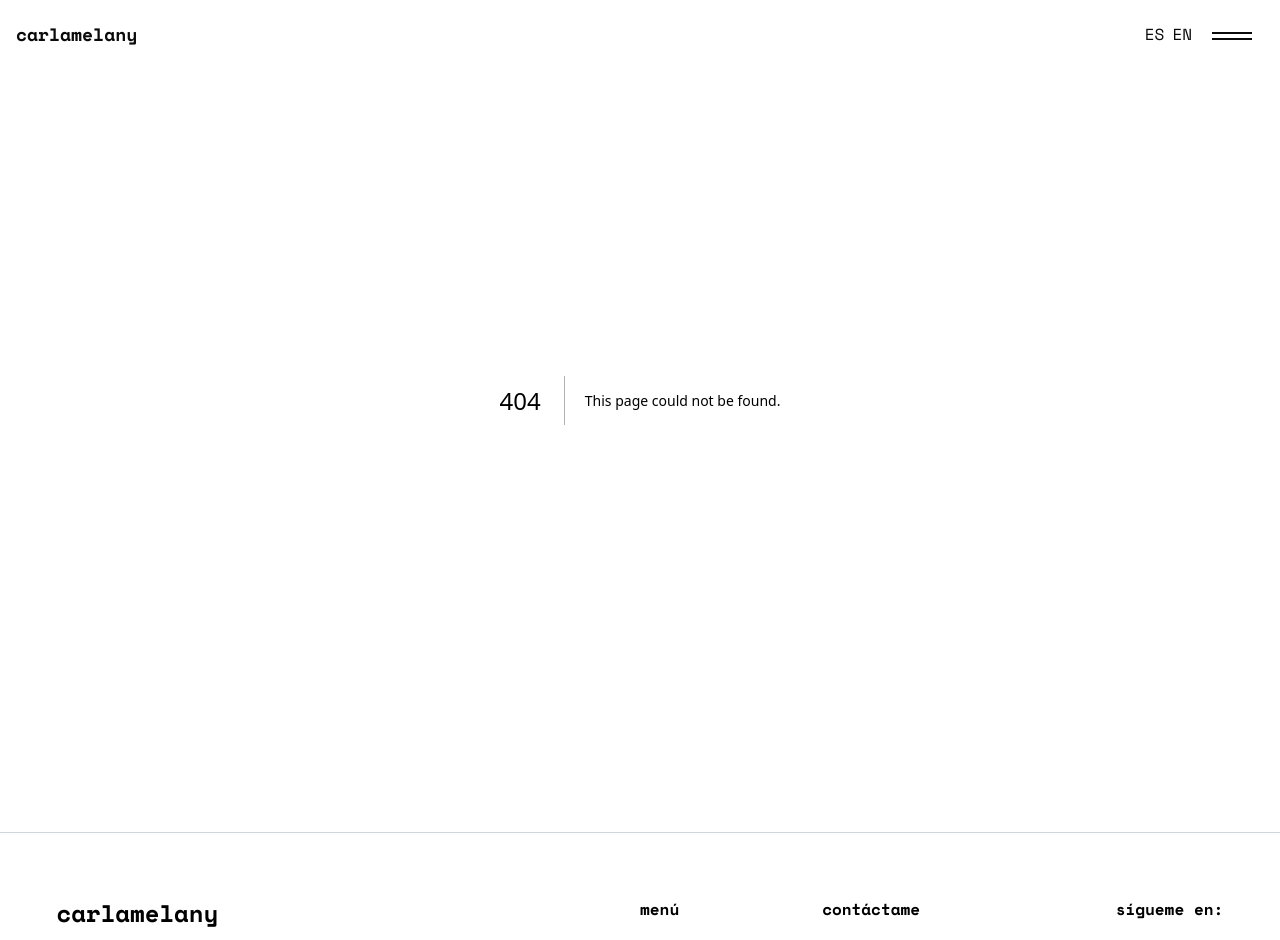
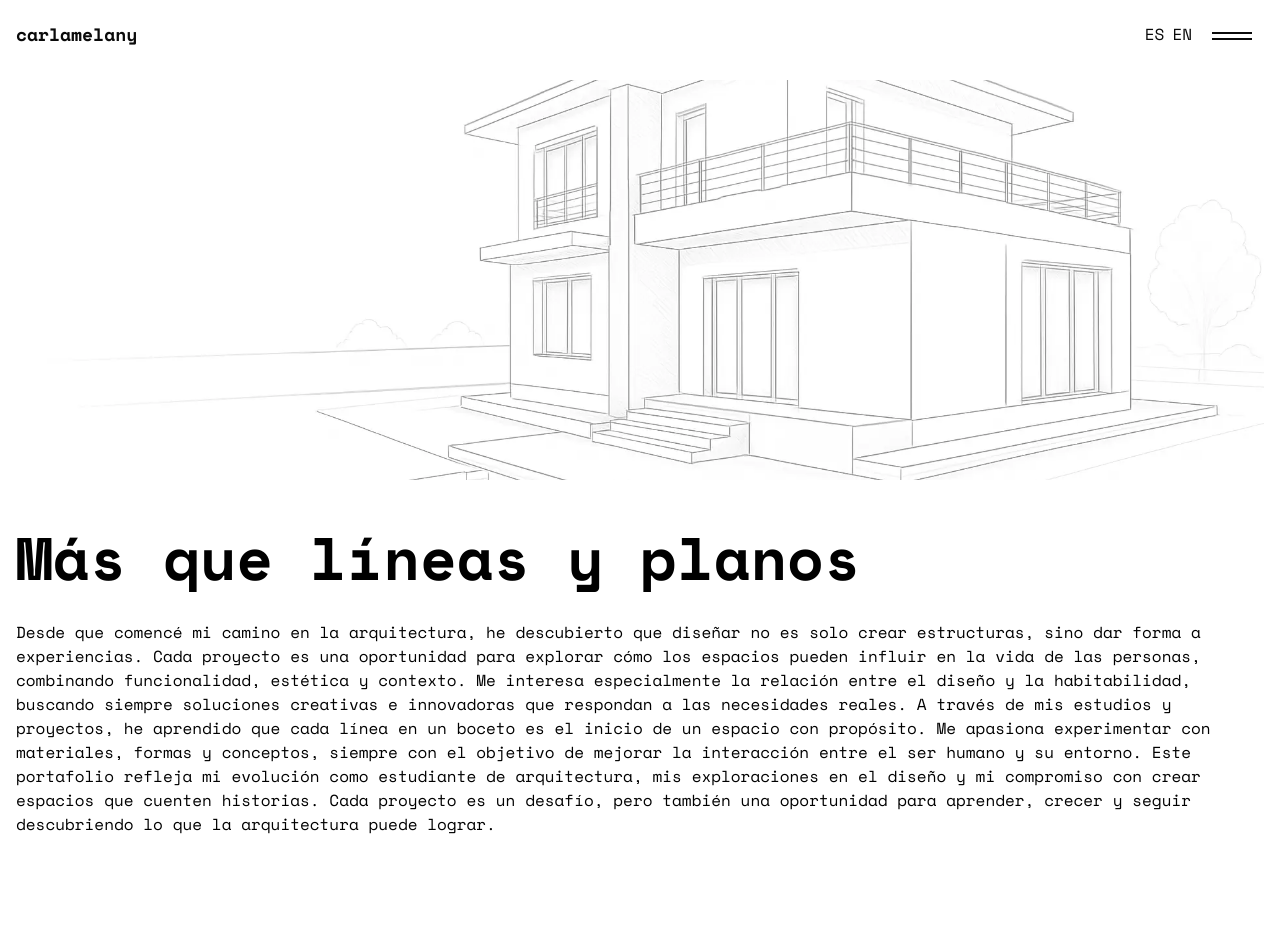
Before and after one commit to eMartin94/carlamelany, a Next.js app: page /about in a window 1280 px wide. Before the commit this address had no page. Shown: the top 940 px of the page. Built offline with nearby package versions, Linux system fonts and the light colour scheme.

Commit message:
add about page

```diff
--- /dev/null
+++ b/src/app/about/page.jsx
@@ -0,0 +1,11 @@
+import { AboutSection } from '@/components/sections/AboutSection';
+import { AchievementsSection } from '@/components/sections/AchievementsSection';
+
+export default function About() {
+  return (
+    <>
+      <AboutSection />
+      <AchievementsSection />
+    </>
+  );
+}
--- /dev/null
+++ b/src/components/sections/AboutSection.jsx
@@ -0,0 +1,61 @@
+'use client';
+import React, { useEffect, useRef } from 'react';
+import Image from 'next/image';
+import gsap from 'gsap';
+import { ScrollTrigger } from 'gsap/ScrollTrigger';
+
+gsap.registerPlugin(ScrollTrigger);
+
+export const AboutSection = () => {
+  const aboutRef = useRef(null);
+
+  useEffect(() => {
+    const elements = aboutRef.current.children;
+    const tl = gsap.timeline();
+    tl.fromTo(
+      elements[1],
+      { opacity: 0, y: 50 },
+      { opacity: 1, y: 0, duration: 1, ease: 'power2.inOut' }
+    );
+    tl.fromTo(
+      elements[2],
+      { opacity: 0, y: 50 },
+      { opacity: 1, y: 0, duration: 1, ease: 'power2.inOut' },
+      '-=0.5'
+    );
+  }, []);
+
+  return (
+    <section>
+      <div className='w-full max-w-7xl flex flex-col gap-4 px-4' ref={aboutRef}>
+        <div className='w-full flex justify-center items-center mb-8'>
+          <Image
+            src='/img-hero.webp'
+            alt='about'
+            width={800}
+            height={500}
+            className='w-full max-h-[200px] sm:max-h-[400px] object-cover'
+          />
+        </div>
+        <h3>Más que líneas y planos</h3>
+        <p className='mt-4'>
+          Desde que comencé mi camino en la arquitectura, he descubierto que
+          diseñar no es solo crear estructuras, sino dar forma a experiencias.
+          Cada proyecto es una oportunidad para explorar cómo los espacios
+          pueden influir en la vida de las personas, combinando funcionalidad,
+          estética y contexto. Me interesa especialmente la relación entre el
+          diseño y la habitabilidad, buscando siempre soluciones creativas e
+          innovadoras que respondan a las necesidades reales. A través de mis
+          estudios y proyectos, he aprendido que cada línea en un boceto es el
+          inicio de un espacio con propósito. Me apasiona experimentar con
+          materiales, formas y conceptos, siempre con el objetivo de mejorar la
+          interacción entre el ser humano y su entorno. Este portafolio refleja
+          mi evolución como estudiante de arquitectura, mis exploraciones en el
+          diseño y mi compromiso con crear espacios que cuenten historias. Cada
+          proyecto es un desafío, pero también una oportunidad para aprender,
+          crecer y seguir descubriendo lo que la arquitectura puede lograr.
+        </p>
+      </div>
+    </section>
+  );
+};
--- /dev/null
+++ b/src/components/sections/AchievementsSection.jsx
@@ -0,0 +1,82 @@
+'use client';
+
+import React, { useEffect, useRef } from 'react';
+import gsap from 'gsap';
+import { ScrollTrigger } from 'gsap/ScrollTrigger';
+
+gsap.registerPlugin(ScrollTrigger);
+
+export const AchievementsSection = () => {
+  const titleRef = useRef(null);
+  const achievementsRef = useRef([]);
+
+  useEffect(() => {
+    const title = titleRef.current;
+    gsap.fromTo(
+      title,
+      { opacity: 0, y: 50 },
+      {
+        opacity: 1,
+        y: 0,
+        duration: 1,
+        ease: 'power2.inOut',
+        scrollTrigger: {
+          trigger: title,
+          start: 'top 90%',
+          toggleActions: 'play none none reverse',
+        },
+      }
+    );
+
+    const elements = achievementsRef.current;
+    elements.forEach((achievement, i) => {
+      if (!achievement) return;
+      gsap.fromTo(
+        achievement,
+        { opacity: 0, y: 20 },
+        {
+          opacity: 1,
+          y: 0,
+          duration: 1,
+          delay: i * 0.15,
+          ease: 'power3.inOut',
+          scrollTrigger: {
+            trigger: achievement,
+            start: 'top 100%',
+            toggleActions: 'play none none reverse',
+          },
+        }
+      );
+    });
+  }, []);
+  return (
+    <section>
+      <div className='w-full max-w-7xl flex flex-col gap-4 px-4'>
+        <h3 className='text-center' ref={titleRef}>
+          Estudios y logros
+        </h3>
+        <div className='w-full mt-8'>
+          {Array.from({ length: 10 }, (_, i) => (
+            <div
+              key={i}
+              className='flex flex-col sm:flex-row w-full pb-2 mb-4 border-b-2 border-gray-100 px-0'
+              ref={(el) => (achievementsRef.current[i] = el)}
+            >
+              <div className='text-left sm:text-right w-full sm:w-1/2 block'>
+                <strong className='mr-2 block sm:inline float-left sm:float-none w-[44px] sm:w-auto'>
+                  2025
+                </strong>
+                <span className='block sm:inline float-left sm:float-none w-[calc(100%-52px)] sm:w-auto'>
+                  Cursando el último año de la carrera de Arquitectura
+                </span>
+              </div>
+              <div className='w-full sm:w-1/2 pl-[52px]  font-bold pt-2 sm:pt-0'>
+                Universidad Ricardo Palma
+              </div>
+            </div>
+          ))}
+        </div>
+      </div>
+    </section>
+  );
+};
--- a/src/components/sections/ProjectsSection.jsx
+++ b/src/components/sections/ProjectsSection.jsx
@@ -51,14 +51,9 @@ export const ProjectsSection = () => {
     });
   }, []);
   return (
-    <div
-      className='w-full flex flex-col justify-center items-center pt-16'
-      id='projects'
-    >
+    <section id='projects'>
       <div className='w-full max-w-7xl px-4 project-card' ref={projectsRef}>
-        <h3 className='text-3xl sm:text-5xl lg:text-6xl font-black'>
-          ¿Cómo diseño?
-        </h3>
+        <h3>¿Cómo diseño?</h3>
         <p className='mt-4'>
           Cada proyecto es una oportunidad para explorar la relación entre el
           espacio, la funcionalidad y la estética. Desde el primer boceto hasta
@@ -77,6 +72,6 @@ export const ProjectsSection = () => {
           ))}
         </div>
       </div>
-    </div>
+    </section>
   );
 };
--- a/src/styles/globals.css
+++ b/src/styles/globals.css
@@ -15,6 +15,15 @@
   --color-alternative: var(--alternative);
   --color-accent: var(--accent);
   --background-image-hero: url('/img-hero.webp');
+}
+
+@layer {
+  h3 {
+    @apply text-3xl sm:text-5xl lg:text-6xl font-black;
+  }
+  section {
+    @apply w-full flex flex-col justify-center items-center pt-20;
+  }
 }
 
 body {
```
